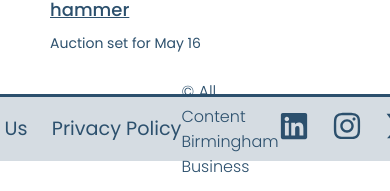
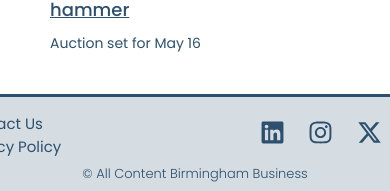
Before and after one commit to gabriellemia/birmingham-biz, a Next.js app: page /story in a window 390 px wide. Shown: the part 4662-4853 px from the top of the page. Built offline with nearby package versions, Linux system fonts and the light colour scheme; no server answers.

Commit message:
add style for max-width 768px viewport.

```diff
--- a/src/app/components/Footer/Footer.jsx
+++ b/src/app/components/Footer/Footer.jsx
@@ -8,17 +8,16 @@ import Link from "next/link";
 
 export default function Footer() {
   return (
-
     <footer className={styles.footerContainer} role="contentinfo">
-      <div className={styles.footerContent}>
-      <nav aria-label="Footer navigation" >
+      <section className={styles.footerContent}>
+        <nav aria-label="Footer navigation">
           <ul className={styles.footerMenu}>
             <li className={styles.listItem}>
               <Link href="/contact" className={styles.link}>
                 Contact Us
               </Link>
             </li>
-          <li className={styles.listItem} >
+            <li className={styles.listItem}>
               <Link href="/privacy" className={styles.link}>
                 Privacy Policy
               </Link>
@@ -30,35 +29,58 @@ export default function Footer() {
           <small>© All Content Birmingham Business</small>
         </p>
 
-      <section className={styles.footerSocial} aria-label="Social media links">
+        <section
+          className={styles.footerSocial}
+          aria-label="Social media links"
+        >
           <ul className={styles.socialMenu}>
             <li className={styles.socialItem}>
-            <a href="https://www.linkedin.com/company/birmingham-business/" className={styles.link}
-               target="_blank" rel="noopener noreferrer" aria-label="Visit our LinkedIn">
+              <a
+                href="https://www.linkedin.com/company/birmingham-business/"
+                className={styles.link}
+                target="_blank"
+                rel="noopener noreferrer"
+                aria-label="Visit our LinkedIn"
+              >
                 <FontAwesomeIcon icon={faLinkedin} className={styles.icon} />
               </a>
             </li>
             <li className={styles.socialItem}>
-            <a href="https://www.instagram.com/birminghambiz/" className={styles.link}
-               target="_blank" rel="noopener noreferrer" aria-label="Visit our Instagram">
+              <a
+                href="https://www.instagram.com/birminghambiz/"
+                className={styles.link}
+                target="_blank"
+                rel="noopener noreferrer"
+                aria-label="Visit our Instagram"
+              >
                 <FontAwesomeIcon icon={faInstagram} className={styles.icon} />
               </a>
             </li>
             <li className={styles.socialItem}>
-            <a href="https://twitter.com/brumbiz" className={styles.link}
-               target="_blank" rel="noopener noreferrer" aria-label="Visit our Twitter">
+              <a
+                href="https://twitter.com/brumbiz"
+                className={styles.link}
+                target="_blank"
+                rel="noopener noreferrer"
+                aria-label="Visit our Twitter"
+              >
                 <FontAwesomeIcon icon={faXTwitter} className={styles.icon} />
               </a>
             </li>
             <li className={styles.socialItem}>
-            <a href="https://www.facebook.com/brumbiz" className={styles.link}
-               target="_blank" rel="noopener noreferrer" aria-label="Visit our Facebook">
+              <a
+                href="https://www.facebook.com/brumbiz"
+                className={styles.link}
+                target="_blank"
+                rel="noopener noreferrer"
+                aria-label="Visit our Facebook"
+              >
                 <FontAwesomeIcon icon={faFacebook} className={styles.icon} />
               </a>
             </li>
           </ul>
         </section>
-    </div>
+      </section>
     </footer>
   );
 }
--- a/src/app/components/Footer/Footer.module.css
+++ b/src/app/components/Footer/Footer.module.css
@@ -17,20 +17,12 @@
   align-items: center;
 
 }
-/*
-.footerSocial{
-  background-color: black;
-  width: 260px;
-
-
-} */
 
 .footerMenu {
   display: flex;
   flex-direction: row;
   justify-content: space-between;
   list-style-type: none;
-  /* margin-left: 35px; */
   font-size: 1.2rem;
   width: 260px;
   padding: 0;
@@ -82,5 +74,48 @@
 
 .copyright {
   color: #2c506d;
+  font-size: small;
   font-weight: lighter;
 }
+
+@media (max-width: 768px) {
+  .footerContainer{
+    padding: 10px;
+    height: 100px;
+
+
+  }
+  .footerContent{
+    display: grid;
+    grid-template-columns: 1fr 1fr;
+    grid-template-rows: 2fr;
+    grid-template-areas: "footerMenu socialMenu"
+    "copyright copyright";
+    height: 100%;
+    justify-items: center;
+    align-items: center;
+  }
+  .footerMenu{
+    grid-area: footerMenu;
+    display: flex;
+    flex-direction: column;
+    font-size: 15px;
+  }
+
+  .socialMenu{
+    grid-area: socialMenu;
+    margin-left: 20px;
+
+  }
+  .icon {
+    color: #2c506d;
+    height: 25px;
+    width: 25px;
+    margin-left: 20px;
+  }
+  .copyright{
+    grid-area: copyright;
+
+  }
+
+}
```
Lines whose indentation alone changed are shown as unchanged.
